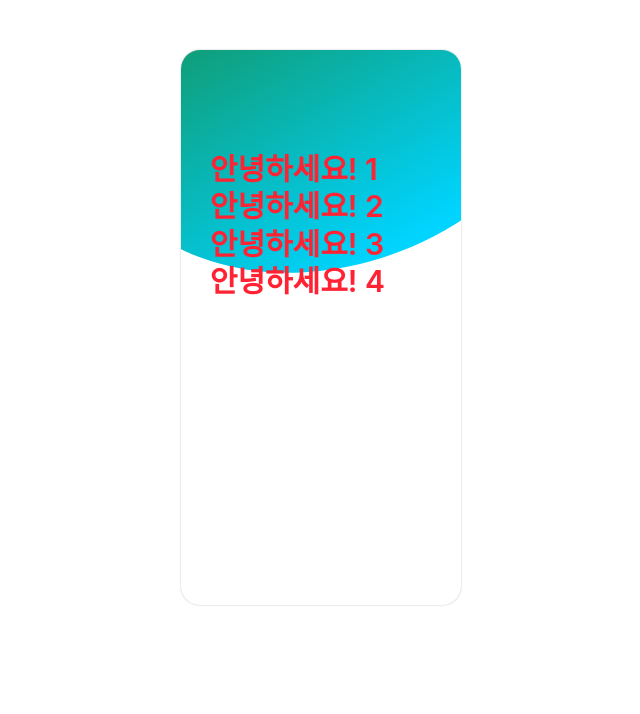
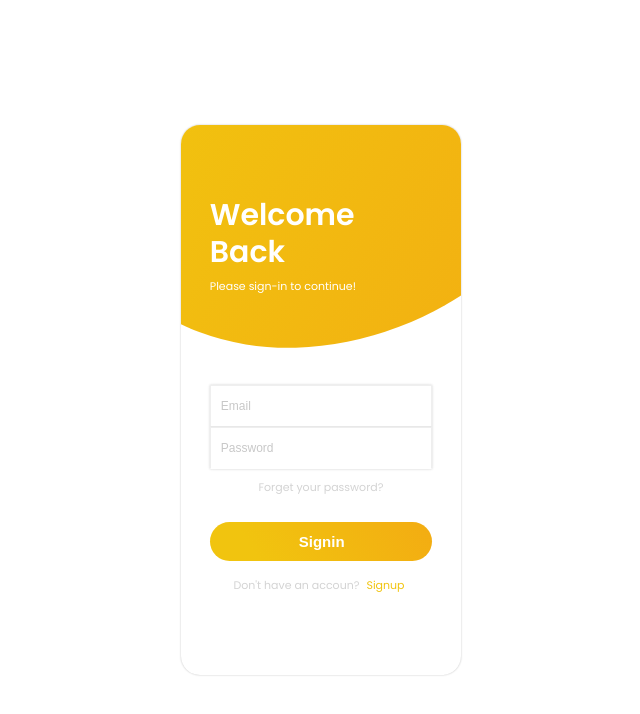
Before and after one commit to LDH0094/ReactWebApp, a React (Create React App) app in the folder frontend/: page / in a window 1280 px wide. Shown: the top 714 px of the page, without its empty margins (319-959 px from the left). Built offline with nearby package versions, Linux system fonts and the light colour scheme.

Commit message:
로그인 페이지 시작

```diff
--- a/frontend/src/App.js
+++ b/frontend/src/App.js
@@ -3,7 +3,6 @@
 import { AccountBox } from "./components/accountBox";
 
 const AppContainer = styled.div`
-  margin-top: 50px;
   width: 100%;
   height: 100%;
   display: flex;
--- /dev/null
+++ b/frontend/src/components/accountBox/accountContext.js
@@ -0,0 +1,3 @@
+import { createContext } from "react";
+
+export const AccountContext = createContext();
--- /dev/null
+++ b/frontend/src/components/accountBox/common.jsx
@@ -0,0 +1,77 @@
+import styled from "styled-components";
+
+export const BoxContainer = styled.div`
+  width: 100%;
+  display: flex;
+  flex-direction: column;
+  align-items: center;
+  margin-top: 10px;
+`;
+
+export const FormContainer = styled.form`
+  width: 100%;
+  display: flex;
+  flex-direction: column;
+  box-shadow: 0px 0px 2.5px rgba(15, 15, 15, 0.19);
+`;
+
+export const MutedLink = styled.a`
+  font-size: 11px;
+  color: rgba(200, 200, 200, 0.8);
+  font-weight: 500;
+  text-decoration: none;
+`;
+
+export const BoldLink = styled.a`
+  font-size: 11px;
+  color: rgb(241, 196, 15);
+  font-weight: 500;
+  text-decoration: none;
+  margin: 0 4px;
+`;
+
+export const Input = styled.input`
+  width: 100%;
+  height: 42px;
+  outline: none;
+  border: 1px solid rgba(200, 200, 200, 0.3);
+  padding: 0px 10px;
+  border-bottom: 1.4px solid transparent;
+  transition: all 200ms ease-in-out;
+  font-size: 12px;
+
+  &::placeholder {
+    color: rgba(200, 200, 200, 1);
+  }
+
+  &:not(:last-of-type) {
+    border-bottom: 1.5px solid rgba(200, 200, 200, 0.4);
+  }
+
+  &:focus {
+    outline: none;
+    border-bottom: 2px solid rgb(241, 196, 15);
+  }
+`;
+
+export const SubmitButton = styled.button`
+  width: 100%;
+  padding: 11px 40%;
+  color: #fff;
+  font-size: 15px;
+  font-weight: 600;
+  border: none;
+  border-radius: 100px 100px 100px 100px;
+  cursor: pointer;
+  transition: all, 240ms ease-in-out;
+  background: rgb(241, 196, 15);
+  background: linear-gradient(
+    58deg,
+    rgba(241, 196, 15, 1) 20%,
+    rgba(243, 172, 18, 1) 100%
+  );
+
+  &:hover {
+    filter: brightness(1.03);
+  }
+`;
--- a/frontend/src/components/accountBox/index.jsx
+++ b/frontend/src/components/accountBox/index.jsx
@@ -1,10 +1,13 @@
-import React from 'react';
-import styled from 'styled-components';
+import React, { useState } from "react";
+import styled from "styled-components";
+import { LoginForm } from "./loginForm";
+import { motion } from "framer-motion";
+import { AccountContext } from "./accountContext";
+import { SignupForm } from "./signupForm";
 
-//아마도 패딩?
 const BoxContainer = styled.div`
   width: 280px;
-  min-height: 555px;
+  min-height: 550px;
   display: flex;
   flex-direction: column;
   border-radius: 19px;
@@ -13,7 +16,6 @@
   position: relative;
   overflow: hidden;
 `;
-
 
 const TopContainer = styled.div`
   width: 100%;
@@ -25,7 +27,7 @@
   padding-bottom: 5em;
 `;
 
-const BackDrop = styled.div`
+const BackDrop = styled(motion.div)`
   width: 160%;
   height: 550px;
   position: absolute;
@@ -35,9 +37,12 @@
   transform: rotate(60deg);
   top: -290px;
   left: -70px;
-  background: rgb(2,0,36);
-  background: linear-gradient(90deg, rgba(2,0,36,1) 0%, rgba(37,121,9,1) 0%, rgba(24,127,43,1) 0%, rgba(0,212,255,1) 98%);
-
+  background: rgb(241, 196, 15);
+  background: linear-gradient(
+    58deg,
+    rgba(241, 196, 15, 1) 20%,
+    rgba(243, 172, 18, 1) 100%
+  );
 `;
 
 const HeaderContainer = styled.div`
@@ -50,21 +55,105 @@
   font-size: 30px;
   font-weight: 600;
   line-height: 1.24;
-  color: #f23;
+  color: #fff;
   z-index: 10;
   margin: 0;
+`;
 
+const SmallText = styled.h5`
+  color: #fff;
+  font-weight: 500;
+  font-size: 11px;
+  z-index: 10;
+  margin: 0;
+  margin-top: 7px;
 `;
-export function AccountBox(props){
-    return <BoxContainer>
+
+const InnerContainer = styled.div`
+  width: 100%;
+  display: flex;
+  flex-direction: column;
+  padding: 0 1.8em;
+`;
+
+const backdropVariants = {
+  expanded: {
+    width: "233%",
+    height: "1050px",
+    borderRadius: "20%",
+    transform: "rotate(60deg)",
+  },
+  collapsed: {
+    width: "160%",
+    height: "550px",
+    borderRadius: "50%",
+    transform: "rotate(60deg)",
+  },
+};
+
+const expandingTransition = {
+  type: "spring",
+  duration: 2.3,
+  stiffness: 30,
+};
+
+export function AccountBox(props) {
+  const [isExpanded, setExpanded] = useState(false);
+  const [active, setActive] = useState("signin");
+
+  const playExpandingAnimation = () => {
+    setExpanded(true);
+    setTimeout(() => {
+      setExpanded(false);
+    }, expandingTransition.duration * 1000 - 1500);
+  };
+
+  const switchToSignup = () => {
+    playExpandingAnimation();
+    setTimeout(() => {
+      setActive("signup");
+    }, 400);
+  };
+
+  const switchToSignin = () => {
+    playExpandingAnimation();
+    setTimeout(() => {
+      setActive("signin");
+    }, 400);
+  };
+
+  const contextValue = { switchToSignup, switchToSignin };
+
+  return (
+    <AccountContext.Provider value={contextValue}>
+      <BoxContainer>
         <TopContainer>
-            <BackDrop/>
+          <BackDrop
+            initial={false}
+            animate={isExpanded ? "expanded" : "collapsed"}
+            variants={backdropVariants}
+            transition={expandingTransition}
+          />
+          {active === "signin" && (
             <HeaderContainer>
-                <HeaderText>안녕하세요! 1</HeaderText>
-                <HeaderText>안녕하세요! 2</HeaderText>
-                <HeaderText>안녕하세요! 3</HeaderText>
-                <HeaderText>안녕하세요! 4</HeaderText>
+              <HeaderText>Welcome</HeaderText>
+              <HeaderText>Back</HeaderText>
+              <SmallText>Please sign-in to continue!</SmallText>
             </HeaderContainer>
+          )}
+          {active === "signup" && (
+            <HeaderContainer>
+              <HeaderText>Create</HeaderText>
+              <HeaderText>Account</HeaderText>
+              <SmallText>Please sign-up to continue!</SmallText>
+            </HeaderContainer>
+          )}
         </TopContainer>
-    </BoxContainer>
+        <InnerContainer>
+          {active === "signin" && <LoginForm />}
+          {active === "signup" && <SignupForm />}
+        </InnerContainer>
+      </BoxContainer>
+    </AccountContext.Provider>
+  );
 }
--- /dev/null
+++ b/frontend/src/components/accountBox/loginForm.jsx
@@ -0,0 +1,35 @@
+import React, { useContext } from "react";
+import {
+  BoldLink,
+  BoxContainer,
+  FormContainer,
+  Input,
+  MutedLink,
+  SubmitButton,
+} from "./common";
+import { Marginer } from "../marginer";
+import { AccountContext } from "./accountContext";
+
+export function LoginForm(props) {
+  const { switchToSignup } = useContext(AccountContext);
+
+  return (
+    <BoxContainer>
+      <FormContainer>
+        <Input type="email" placeholder="Email" />
+        <Input type="password" placeholder="Password" />
+      </FormContainer>
+      <Marginer direction="vertical" margin={10} />
+      <MutedLink href="#">Forget your password?</MutedLink>
+      <Marginer direction="vertical" margin="1.6em" />
+      <SubmitButton type="submit">Signin</SubmitButton>
+      <Marginer direction="vertical" margin="1em" />
+      <MutedLink href="#">
+        Don't have an accoun?{" "}
+        <BoldLink href="#" onClick={switchToSignup}>
+          Signup
+        </BoldLink>
+      </MutedLink>
+    </BoxContainer>
+  );
+}
--- /dev/null
+++ b/frontend/src/components/accountBox/signupForm.jsx
@@ -0,0 +1,35 @@
+import React, { useContext } from "react";
+import {
+  BoldLink,
+  BoxContainer,
+  FormContainer,
+  Input,
+  MutedLink,
+  SubmitButton,
+} from "./common";
+import { Marginer } from "../marginer";
+import { AccountContext } from "./accountContext";
+
+export function SignupForm(props) {
+  const { switchToSignin } = useContext(AccountContext);
+
+  return (
+    <BoxContainer>
+      <FormContainer>
+        <Input type="text" placeholder="Full Name" />
+        <Input type="email" placeholder="Email" />
+        <Input type="password" placeholder="Password" />
+        <Input type="password" placeholder="Confirm Password" />
+      </FormContainer>
+      <Marginer direction="vertical" margin={10} />
+      <SubmitButton type="submit">Signup</SubmitButton>
+      <Marginer direction="vertical" margin="1em" />
+      <MutedLink href="#">
+        Already have an account?
+        <BoldLink href="#" onClick={switchToSignin}>
+          Signin
+        </BoldLink>
+      </MutedLink>
+    </BoxContainer>
+  );
+}
--- a/frontend/src/components/marginer/index.jsx
+++ b/frontend/src/components/marginer/index.jsx
@@ -0,0 +1,29 @@
+import React from "react";
+import styled from "styled-components";
+
+const HorizontalMargin = styled.span`
+  display: flex;
+  width: ${({ margin }) =>
+    typeof margin === "string" ? margin : `${margin}px`};
+`;
+
+const VerticalMargin = styled.span`
+  display: flex;
+  height: ${({ margin }) =>
+    typeof margin === "string" ? margin : `${margin}px`};
+`;
+
+function Marginer(props) {
+  const { direction } = props;
+
+  if (direction === "horizontal") return <HorizontalMargin {...props} />;
+  else {
+    return <VerticalMargin {...props} />;
+  }
+}
+
+Marginer.defaultProps = {
+  direction: "horizontal",
+};
+
+export { Marginer };
--- a/frontend/src/index.css
+++ b/frontend/src/index.css
@@ -1,3 +1,16 @@
+@import url("https://fonts.googleapis.com/css2?family=Poppins:wght@400;600;700;800&display=swap");
+
+html,
+body {
+  width: 100%;
+  height: 100%;
+  overflow-x: hidden;
+}
+
+* {
+  box-sizing: border-box;
+}
+
 body {
   margin: 0;
   font-family: "Poppins", -apple-system, BlinkMacSystemFont, "Segoe UI",
@@ -7,8 +20,12 @@
   -moz-osx-font-smoothing: grayscale;
 }
 
-
 code {
-  font-family: source-code-pro, Menlo, Monaco, Consolas, 'Courier New',
+  font-family: source-code-pro, Menlo, Monaco, Consolas, "Courier New",
     monospace;
 }
+
+#root {
+  width: 100%;
+  height: 100%;
+}
```
